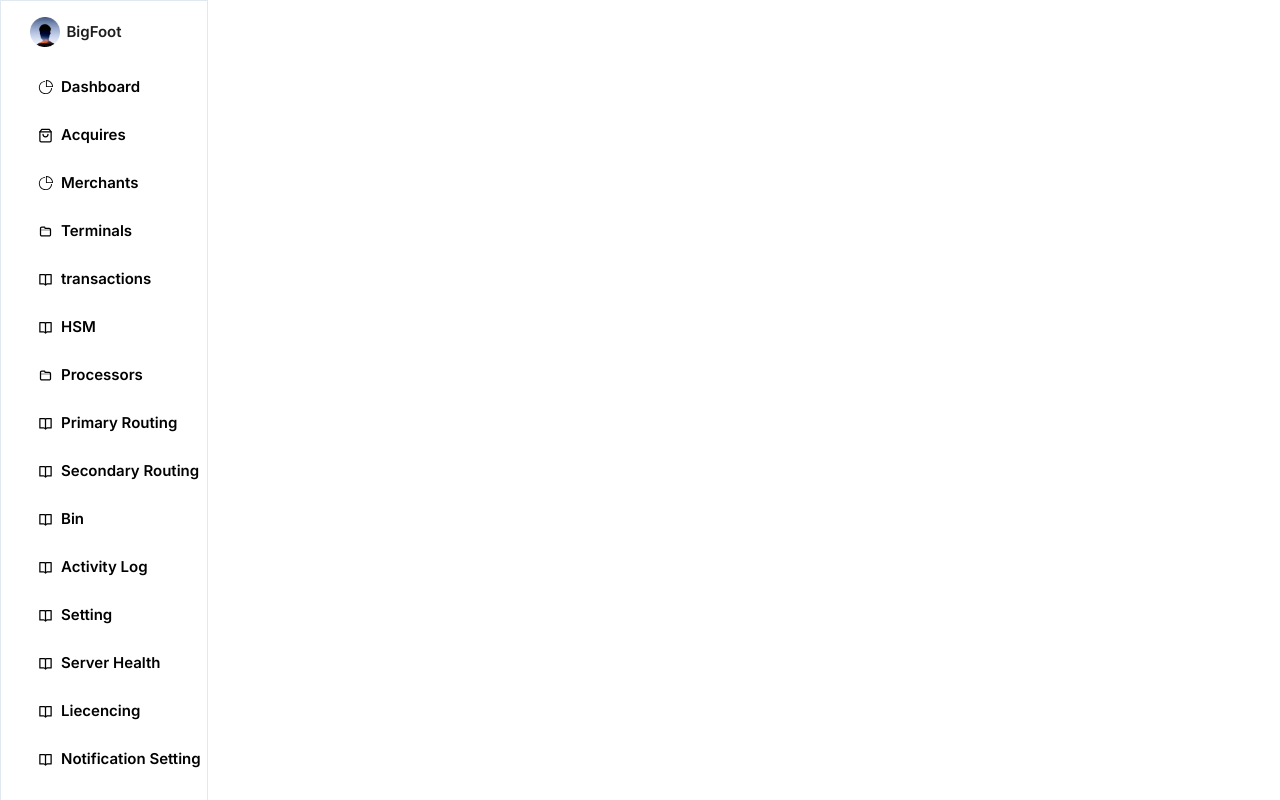
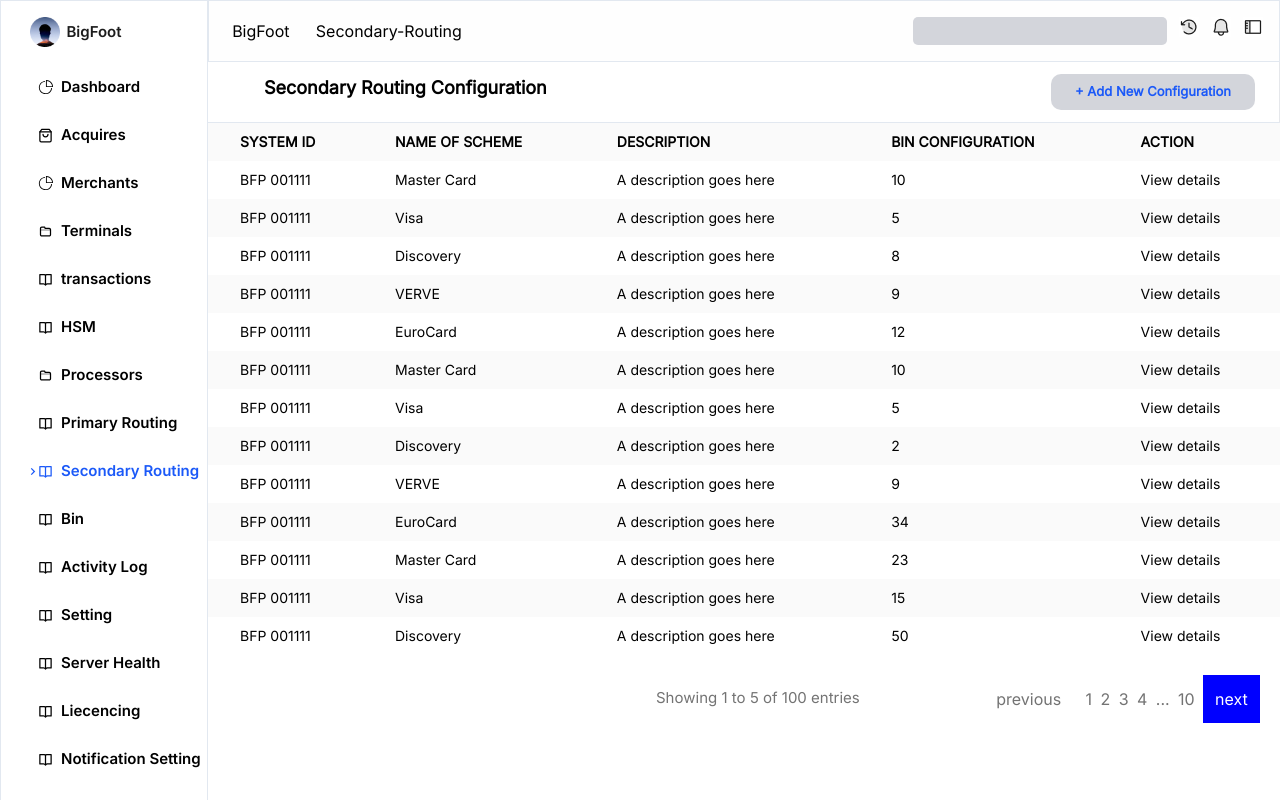
Before and after one commit to brunolotab/Tms30project, a React (Vite) app in the folder Tm30project/: page /Secondary-Routing in a window 1280 px wide. Built offline with nearby package versions, Linux system fonts and the light colour scheme.

Commit message:
window path added

```diff
--- a/Tm30project/src/Components/Navbar.jsx
+++ b/Tm30project/src/Components/Navbar.jsx
@@ -2,21 +2,23 @@ import React from 'react'
 import Bell from '../assets/Icons/Bell.jpg'
 import ClockCounter from '../assets/Icons/ClockCounter.jpg'
 import Sidebar from '../assets/Icons/Sidebar.jpg'
-// import { ContextApi } from '../ContextApi/ContextApi'
 
 function Navbar() {
-  // const {title} = useContext(ContextApi)
-  // const{title} = useContext[ContextApi];
+
   const path = window.location.pathname;
   console.log(path)
+  const paths = path.split('/')
+  const name = paths[1];
+
+
 
 
   return (
     <>
         <div className='bg-[#FEFEFE] border-slate-200 border p-4  flex justify-between items-center'>
-            <div className='flex justify-around w-[10rem]'>
-                <div>BigFoot</div>
-                <div>{path}</div>
+            <div className='flex justify-around w-[15rem]'>
+                <div className='pl-1'>BigFoot</div>
+                <div className='ml-5'>{name}</div>
             </div>
             <div className='flex gap-3 justify-evenly '>
                 <div><input type='text' className='rounded-[5px] bg-color1 p-[2px] px-[3px]' /></div>
--- a/Tm30project/src/Components/SideBar/SidebarData.jsx
+++ b/Tm30project/src/Components/SideBar/SidebarData.jsx
@@ -49,13 +49,13 @@ export const SideData = [
     },
     {
         title: 'Primary Routing',
-        path : 'PriRouting',
+        path : 'Primary-Routing',
         icon: <BiBookOpen/>,
         indicator: <BiChevronRight/>
     },
     {
         title: 'Secondary Routing',
-        path : 'SecRouting',
+        path : 'Secondary-Routing',
         icon: <BiBookOpen/>,
         indicator: <BiChevronRight/>
     },
--- a/Tm30project/src/Pages/Dashboard/Charts/Barchart.jsx
+++ b/Tm30project/src/Pages/Dashboard/Charts/Barchart.jsx
@@ -2,36 +2,31 @@ import React, { useState } from 'react'
 import Chart from 'react-apexcharts'
 
 function Barchart() {
-
-  const [color, setColor]=useState('color')
-  const [color2, setColor2]=useState('')
-  const [color3, setColor3]=useState('')
-
-    const handleDrawer =(color)=>{
-     setColor(color);
-     setColor2('');
-     setColor3('')
-
-    }
-    const handleDeposit =(color2)=>{
-
-     setColor2(color2);
-     setColor3('')
-     setColor('')
-    }
-    const handleVAS =(color3)=>{
-      setColor3(color3);
-      setColor2('');
-      setColor('');
-
-    }
+  const tabs = ['Withdrawer', 'Deposits', 'VAS Transactions'];
+  const[currenttab, setCurrenttab] = useState('Withdrawer')
 
   return (
     <div className='bg-#ffff p-4 border border-slate-200 ml-3 '>
-      <div className='flex gap-4 items-center text-color3 text-[12px] pl-6 cursor-pointer'>
-        <div onClick={handleDrawer}  className={`${(color)? 'bg-color1 p-1 px-2.5 rounded-[8px] text-sidebar' :'bg-#ffff '}`}>Withdrawer</div>
-        <div onClick={handleDeposit} className={`${(color2)? 'bg-color1 p-1 px-2.5 rounded-[8px] text-sidebar' : 'bg-#ffff'}`}>Deposits</div>
-        <div onClick={handleVAS} className={`${(color3)? 'bg-color1 p-1 px-2.5 rounded-[8px] text-sidebar' : 'bg-#ffff'}`}>VAS Transactions</div>
+      <div className='flex gap-4 items-center text-color3 text-[12px] pl-6'>
+       {
+          tabs?.map((item) =>{
+            return (
+              <div>
+                <button
+                onClick={()=> setCurrenttab(item)}
+                  key={item.id}
+                  style={{position:'relative', top:'1rem', cursor:'pointer'}}
+                  // className='px-2.5 p-1 rounded-[8px]'
+                  // style={{background : item === currenttab ? '#D3D5DB' : ''}}
+                  className={`${(item === currenttab) ? 'bg-color1 text-sidebar px-2.5 p-1 rounded-[8px]' : ''}`}
+                >
+                 {item}
+                </button>
+                </div>
+            )
+          })
+        }
+
       </div>
       <header>
         <Chart
@@ -59,9 +54,18 @@ function Barchart() {
           },
 
           legend:{
-            show:true,
+            show: true,
             position:'top',
-
+            offsetY: -5,
+            offsetX: 500,
+          },
+          tooltip: {
+            fixed: {
+              enabled: false,
+              position: 'topLeft', // topRight, topLeft, bottomRight, bottomLeft
+              offsetY: 30,
+              offsetX: 60
+            }
           }
         }}
         />
--- a/Tm30project/src/Pages/Dashboard/Dashboard.jsx
+++ b/Tm30project/src/Pages/Dashboard/Dashboard.jsx
@@ -1,10 +1,9 @@
 import React from 'react'
 import Navbar from '../../Components/Navbar'
 import Rightsidebar from './Rightsidebar'
-// import ApexChart from './Barchart'
 import Barchart from './Charts/Barchart'
 import Donutpie from '../../SDonutpie'
-// import ApexCharts from 'apexcharts'
+import ApexChart from './Barchart'
 
 
 
@@ -85,6 +84,7 @@ function Dashboard() {
 
 
                     </div>
+                    {/* <div className='p-4'><ApexChart /></div> */}
                     <div className='p-4'><Barchart /></div>
                     <div className='grid grid-cols-2 w-[95%] text-[13px] h-[23rem] bg-[#ffff] mb-5 ml-7'>
                         <div className='w-[23rem] border border-slate-200   '>
--- a/Tm30project/src/Pages/Logout/Logout.jsx
+++ b/Tm30project/src/Pages/Logout/Logout.jsx
@@ -1,10 +1,12 @@
 import React from 'react'
 import { LogoutData } from './LogoutData/LogoutData'
 import styled from 'styled-components'
+import Navbar from '../../Components/Navbar'
 
 function Logout() {
   return (
     <Div className=' text-[14px] w-[100%]' >
+      <Navbar/>
       <div>
         <div className='text-lg border border-slate-200 pl-8 p-4 w-[100%]'>Activity Log</div>
 
--- a/Tm30project/src/Pages/Notification/Notification.jsx
+++ b/Tm30project/src/Pages/Notification/Notification.jsx
@@ -6,63 +6,59 @@ import SystemResource from './SeetingFolder/SystemFolder/SystemResource'
 
 
 
+function Notification() {
 
 
 
-// const reducer = (state, action)=> {
-//   switch(action.type){
-//     case 'rules':
-//       return {
-//           datta: state.datta (<TransactionRules/>)
-//       }
-//     case 'system':
-//       return {
-//           datta: state.datta (<SystemResource/>)
-//       }
-//   }
-// }
+  // const [color, setColor]=useState('')
 
-function Notification() {
+  // const[data, setData] = useState(<TransactionRules/>);
 
-  // const [state, dispatch] = useReducer(reducer, {datta: <TransactionRules/>, color1: '', color2: '', color3:''})
+  // const rules =(color1)=>{
+  //   setData(<TransactionRules/>);
+  //   setColor(color1)
+  // }
+  // const system =()=>{
+  //   setData(<SystemResource/>)
+  // }
+  // const network =()=>{
+  //   setData(<Network/>)
 
+  // }
 
-  const [color, setColor]=useState('')
+  const notifications = ['TransactionRules', 'SystemResource', 'Network'];
 
-  const[data, setData] = useState(<TransactionRules/>);
-
-  const rules =(color1)=>{
-    setData(<TransactionRules/>);
-    setColor(color1)
-  }
-  const system =()=>{
-    setData(<SystemResource/>)
-  }
-  const network =()=>{
-    setData(<Network/>)
-  }
-
+  const [insert, setInsert] = useState('TransactionRules');
 
 
   return (
     <div>
-      <div><Navbar/></div>
-      <div className='text-lg border-b p-6 pl-8'>Notification Settings</div>
-      <div className='flex justify-around items-center text-[13px] border py-3'>
-        {/* <div onClick={(()=>dispatch({type:'rules'}))}>Transaction Rules</div> */}
-        <div onClick={rules} className={`${(color)? ' border-b-sidebar ' :'border-b-#ffff '}`}>Transaction Rules</div>
-        {/* <div onClick={(()=>dispatch({type:'system'}))}>System Resources</div> */}
-        <div onClick={system}>System Resources</div>
-         <div onClick={network}>Network</div>
-      </div>
-      <div className='p-8'>
-        <div>
-          {data}
-          {/* {state.data} */}
-        </div>
+      <div><Navbar /></div>
+      <div className='text-lg border-b p-4 pl-10'>Notification Settings</div>
+      <div className='flex justify-around items-center text-[13px] border'>
+        {
+          notifications?.map((item,id) => {
+            return (
+              <button key={id}
+                onClick={() => { setInsert(item) }}
+                className={` py-3 `}
+                style={{ borderBottom: item === insert ? '1px solid#1B59F8' : '' }}
+              >
+                {item}
+              </button>
+            )
+          })
+        }
+
       </div>
 
-      {/* className={`${(color)? 'bg-sidebar p-1 rounded-[4px] text-color4' :'bg-#ffff '}`} */}
+      <div className='p-8'>
+      {
+          insert === 'TransactionRules' ? <div><TransactionRules /></div> : insert === 'SystemResource' ? <div><SystemResource /></div> : <div><Network /></div>
+        }
+
+      </div>
+
 
     </div>
   )
--- a/Tm30project/src/Pages/Prirouting/PriRouting.jsx
+++ b/Tm30project/src/Pages/Prirouting/PriRouting.jsx
@@ -4,7 +4,7 @@ import { PrimaryData } from './PrimaryData/PrimaryData'
 import ShowPages from '../../Components/ShowPages/ShowPages'
 import styled from 'styled-components'
 
-function PriRouting() {
+function PrimaryRouting() {
   return (
     <Div>
       <Navbar/>
@@ -41,7 +41,7 @@ function PriRouting() {
   )
 }
 
-export default PriRouting
+export default PrimaryRouting
 
 const Div = styled.div`
   tr:nth-child(odd) {
--- a/Tm30project/src/Pages/Secrouting/SecRouting.jsx
+++ b/Tm30project/src/Pages/Secrouting/SecRouting.jsx
@@ -2,6 +2,7 @@ import React from 'react'
 import Navbar from '../../Components/Navbar'
 import { SecondaryData } from './SecordaryData/SecondaryData'
 import styled from 'styled-components'
+import ShowPages from '../../Components/ShowPages/ShowPages'
 
 function SecRouting() {
   return (
@@ -11,30 +12,32 @@ function SecRouting() {
         <div className='font-bold text-lg pl-8'>Secondary Routing Configuration</div>
         <div><button className='bg-color1 p-6 py-2 rounded-[10px] text-sidebar font-bold text-[13px] '> + Add New Configuration</button></div>
       </div>
-      <div className='text-14  w-[100%] leading-8'>
-        <table>
-          <tr className=' w-[100%] border '>
-            <th className='w-[20%] pr-5'>SYSTEM ID</th>
-            <th className='w-[20%]'>NAME OF SCHEME</th>
-            <th className='w-[20%]'>DESCRIPTION</th>
-            <th className='w-[20%] pl-2'>BIN CONFIGURATION</th>
-            <th className='w-[20%] pr-20'>ACTION</th>
+      <div className='text-[14px] font-regular leading-5'>
+        <table className=' w-[100%] leading-9'>
+          <tr className='font-semiBoldFont text-left pl-4'>
+            <th className='pl-8'>SYSTEM ID</th>
+            <th>NAME OF SCHEME</th>
+            <th>DESCRIPTION</th>
+            <th>BIN CONFIGURATION</th>
+            <th>ACTION</th>
           </tr>
           {
             SecondaryData?.map((item,id) => {
               return (
-                <tr className='w-[100%]'>
-                  <td className='w-[20%] pl-14'>{item.SID}</td>
-                  <td className='w-[20%] pl-9'>{item.Name}</td>
-                  <td className='w-[20%] pl-14'>{item.Desc}</td>
-                  <td className='w-[20%] pl-11'>{item.Bin}</td>
-                  <td className='w-[20%] pl-65'>{item.Action}</td>
+                <tr >
+                  <td className='pl-8'>{item.SID}</td>
+                  <td>{item.Name}</td>
+                  <td>{item.Desc}</td>
+                  <td>{item.Bin}</td>
+                  <td>{item.Action}</td>
                 </tr>
               )
             })
           }
         </table>
         </div>
+      <ShowPages/>
+
     </Div>
   )
 }
--- a/Tm30project/src/TmsApp.jsx
+++ b/Tm30project/src/TmsApp.jsx
@@ -7,7 +7,7 @@ import Acquires from './Pages/Acquires/Acquires'
 import Merchants from './Pages/Merchants/Merchants'
 import Transactions from './Pages/Transactions/Transactions'
 import Processors from './Pages/Processors/Processors'
-import PriRouting from './Pages/Prirouting/PriRouting'
+// import PriRouting from './Pages/Prirouting/PriRouting'
 import SecRouting from './Pages/Secrouting/SecRouting'
 import Terminals from './Pages/Terminals/Terminals'
 import Bin from './Pages/Bin/Bin'
@@ -18,6 +18,7 @@ import Notification from './Pages/Notification/Notification'
 import ServHealth from './Pages/SerHealth/ServHealth'
 import LIcensing from './Pages/License/LIcensing'
 import Settings from './Pages/Settings/Settings'
+import PrimaryRouting from './Pages/Prirouting/PriRouting'
 
 
 function TmsApp() {
@@ -38,8 +39,8 @@ function TmsApp() {
             <Route path='Transactions' element= {<Transactions/>}/>
             <Route path='HSM' element= {<Hsm/>}/>
             <Route path='Processors' element= {<Processors/>}/>
-            <Route path='PriRouting' element= {<PriRouting/>}/>
-            <Route path='SecRouting' element= {<SecRouting/>}/>
+            <Route path='Primary-Routing' element= {<PrimaryRouting/>}/>
+            <Route path='Secondary-Routing' element= {<SecRouting/>}/>
             <Route path='Bin' element= {<Bin/>}/>
             <Route path='logout' element= {<Logout/>}/>
             <Route path='health' element= {<ServHealth/>}/>
```
Also changed, not shown: Tm30project/src/ContextApi/ContextApi.jsx (deleted, +0 -25 lines).
